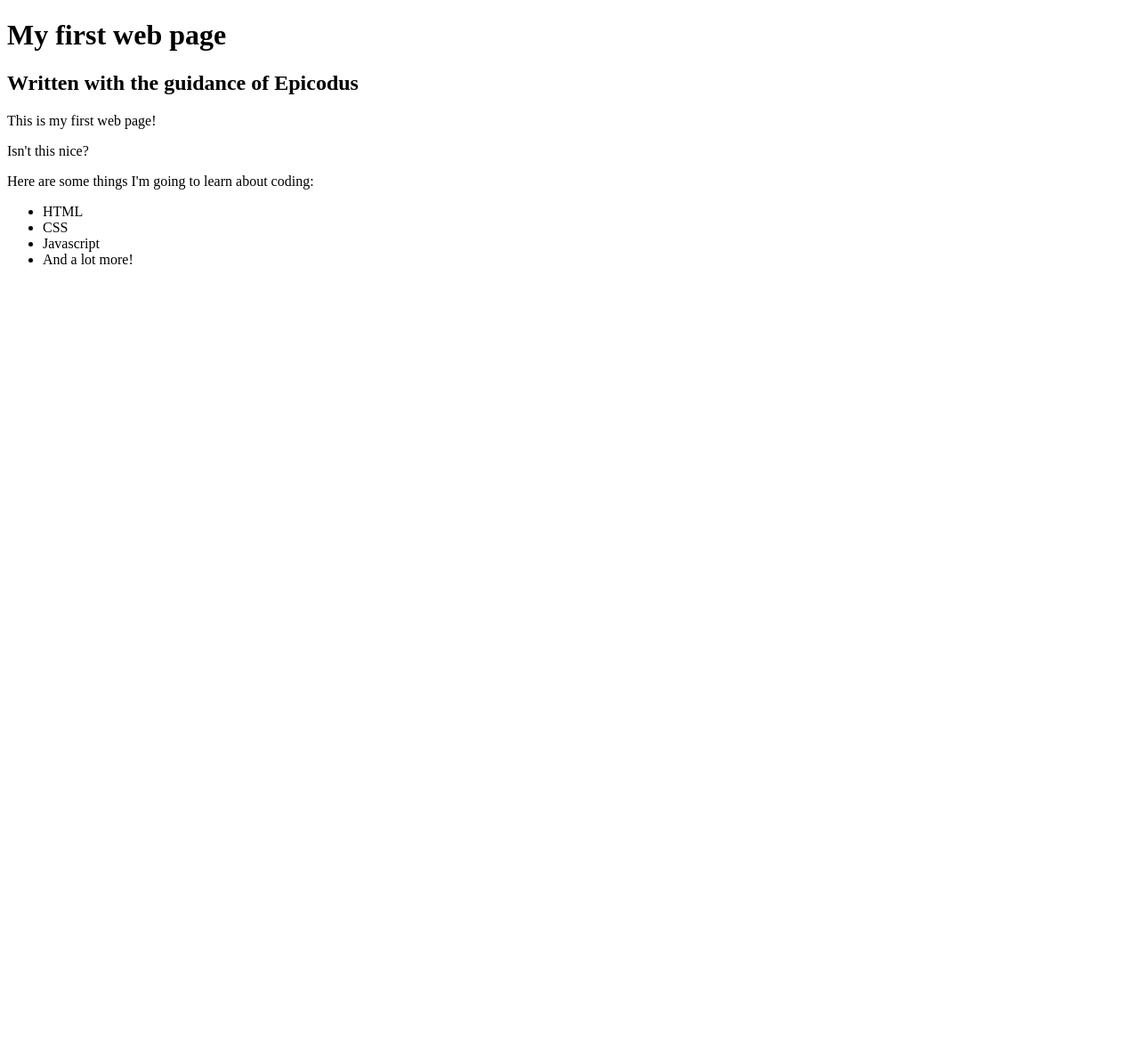
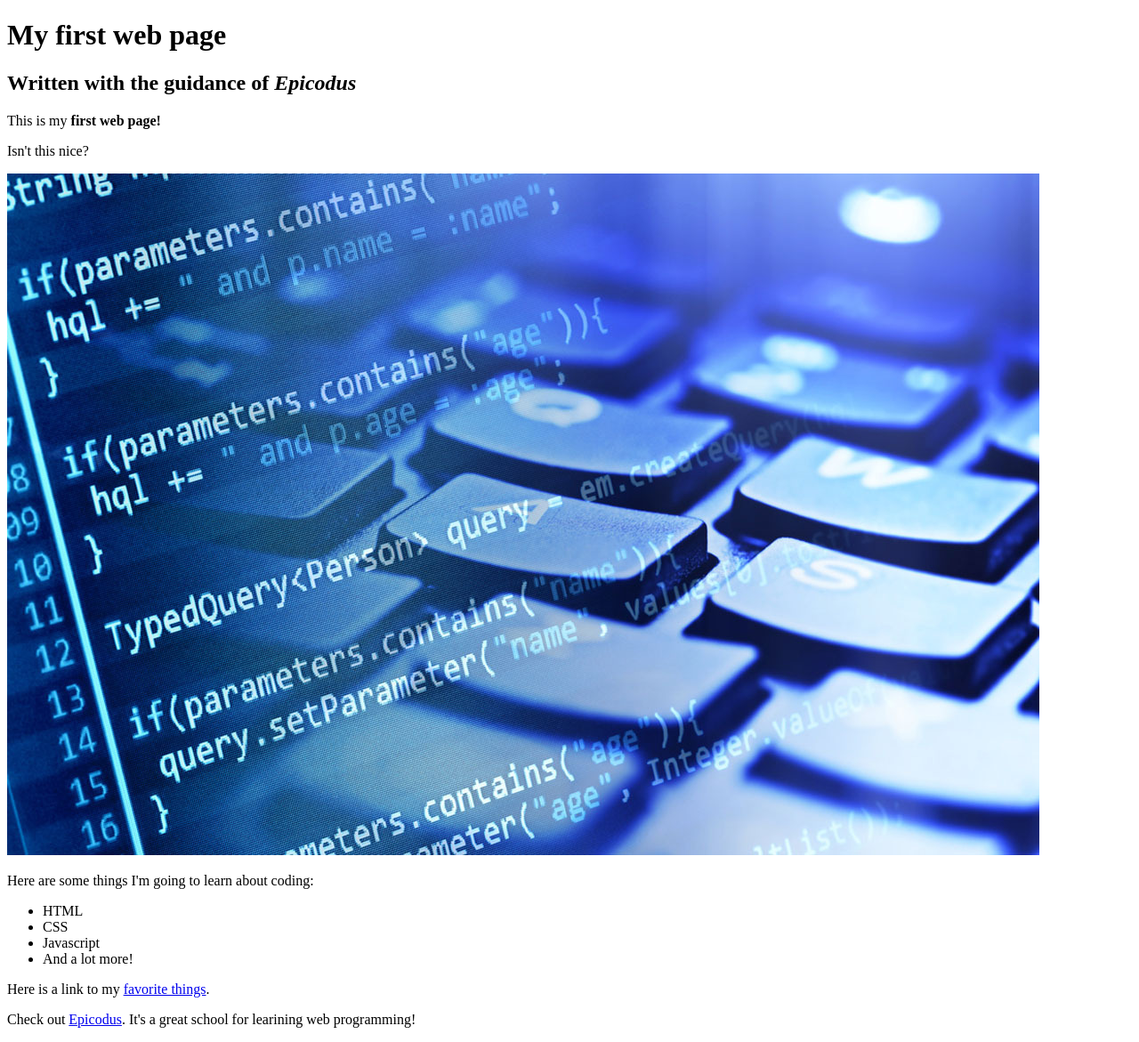
Before and after one commit to margie-ynm/my-first-webpage, a plain HTML site: page my-first-webpage.html in a window 1280 px wide. Shown: the whole page at 89% size. Before the commit the page ends 800 px from the top, so only its background shows below. Drawn offline with Linux system fonts and the light colour scheme.

Commit message:
add images to page

```diff
--- a/my-first-webpage.html
+++ b/my-first-webpage.html
@@ -5,10 +5,12 @@
   </head>
   <body>
     <h1>My first web page</h1>
-    <h2>Written with the guidance of Epicodus</h2>
+    <h2>Written with the guidance of <em>Epicodus</em></h2>
 
-    <p>This is my first web page!</p>
+    <p>This is my <strong>first web page!</strong></p>
     <p>Isn't this nice?</p>
+
+    <img src="img/programming.jpg" alt="Awesome keys!">
 
     <p>Here are some things I'm going to learn about coding:</p>
     <ul>
@@ -17,5 +19,7 @@
       <li>Javascript</li>
       <li>And a lot more!</li>
     </ul>
+    <p>Here is a link to my <a href="favorite-things.html"> favorite things</a>.</p>
+    <p>Check out <a href="http://www.epicodus.com/">Epicodus</a>. It's a great school for learining web programming!</p>
   </body>
 </html>
```
Also changed, not shown: img/programming.jpg (added).
